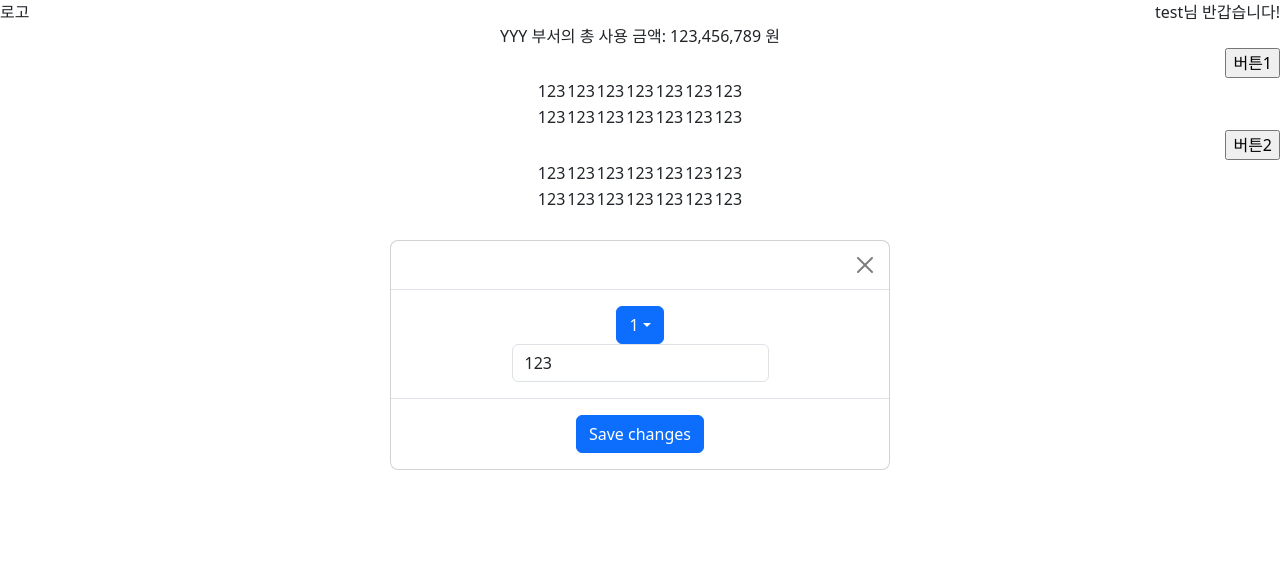
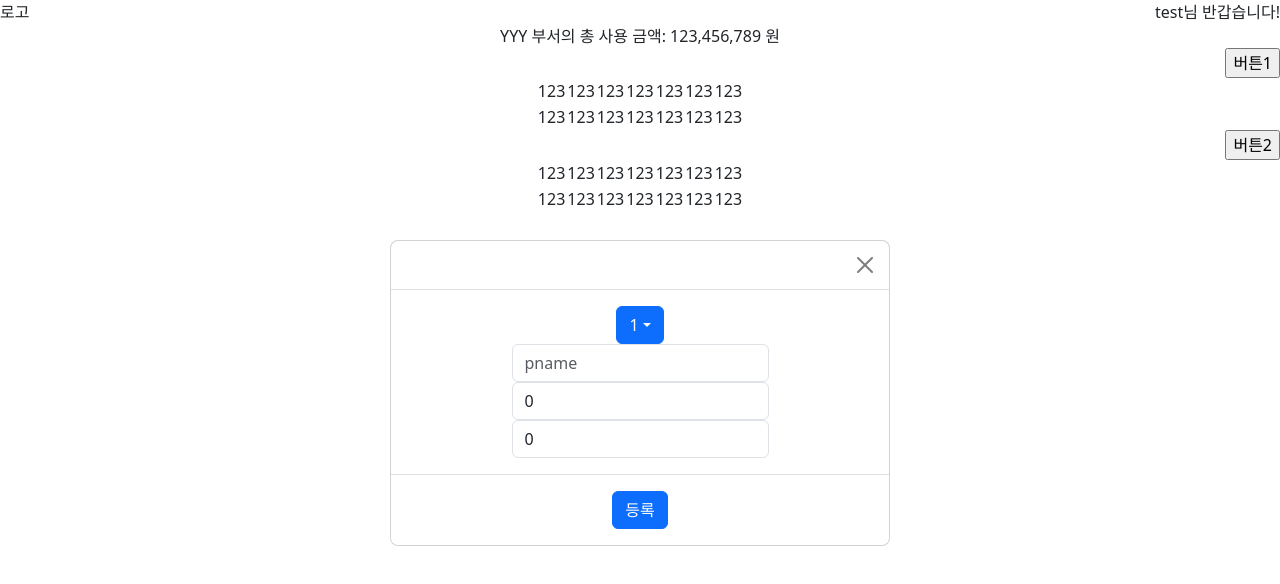
Before and after one commit to SunJinInternShip/DeptManagement_FrontEnd, a React (Create React App) app: page /home in a window 1280 px wide. Shown: the top 584 px of the page. Built offline with nearby package versions, Linux system fonts and the light colour scheme.

Commit message:
design: modal 디자인 중

```diff
--- a/src/components/ProductModal.tsx
+++ b/src/components/ProductModal.tsx
@@ -27,6 +27,14 @@ export function ProductOrder() {
     }));
   };
 
+  const handleChange = async (e: React.ChangeEvent<HTMLInputElement>) => {
+    const { name, value } = e.target;
+    setProduct((product: Product) => ({
+      ...product,
+      [name]: value
+    }));
+  };
+
   return (
     <div className="modal show"
      style={{ display: 'block', position: 'initial' }}>
@@ -43,13 +51,21 @@ export function ProductOrder() {
           </Dropdown>
           <Form>
             <Form.Group>
-              <Form.Control type="text" value="123" />
+              <Form.Control type="text" placeholder='pname' name='pName'
+               value={product.pName}
+               onChange={handleChange}/>
+              <Form.Control type="number" placeholder='price' name='price'
+               value={product.price}
+               onChange={handleChange}/>
+              <Form.Control type="number" placeholder='quantity' name='quantity'
+               value={product.quantity}
+               onChange={handleChange}/>
             </Form.Group>
           </Form>
         </Modal.Body>
 
         <Modal.Footer className="d-flex justify-content-center">
-          <Button variant="primary">Save changes</Button>
+          <Button variant="primary">등록</Button>
         </Modal.Footer>
       </Modal.Dialog>
     </div>
```
